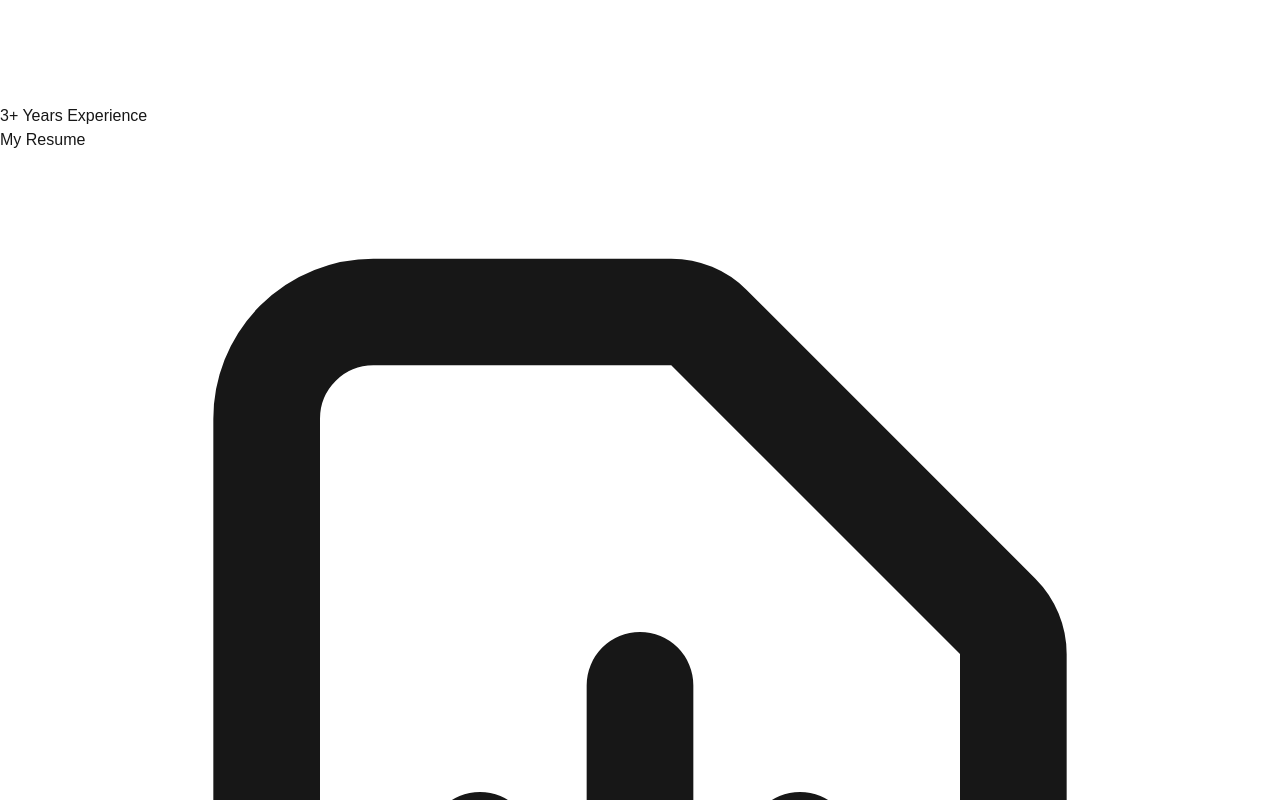
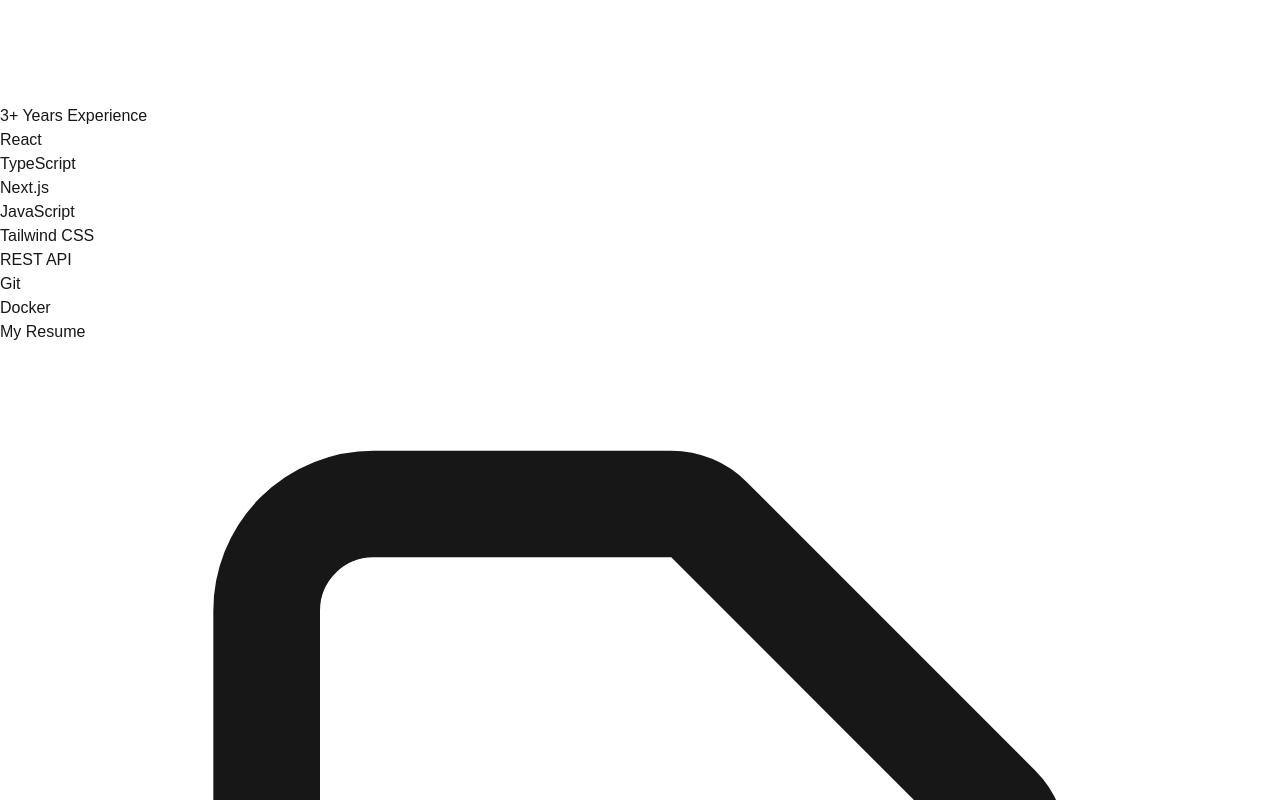
Before and after one commit to Yash-Soni/my-portfolio, a Next.js app: page / in a window 1280 px wide. Shown: the part 2600-3400 px from the top of the page. Built offline with nearby package versions, Linux system fonts and the light colour scheme.

Commit message:
few changes in structure

```diff
--- a/src/app/components/Header.tsx
+++ b/src/app/components/Header.tsx
@@ -108,9 +108,56 @@ export default function Header() {
             <span className="text-gray-700 dark:text-gray-300">Freelance Available</span>
           </div> */}
         </div>
+        {/* Skills section */}
+        <div className="max-w-2xl mx-auto">
+          <div className="flex flex-wrap justify-center gap-6">
+            {[
+              "React", "TypeScript", "Next.js", "JavaScript", "Tailwind CSS", "REST API",
+              "Git", "Docker"
+            ].map((skill, index) => (
+              <span
+                key={skill}
+                className={`
+                  px-4 py-2 rounded-full text-sm relative overflow-hidden
+                  bg-gradient-to-r from-blue-500/10 to-purple-500/10
+                  dark:from-blue-500/20 dark:to-purple-500/20
+                  text-gray-700 dark:text-gray-200
+                  hover:scale-110 hover:shadow-lg hover:shadow-blue-500/20
+                  transform transition-all duration-300 ease-in-out
+                  border border-blue-200/30 dark:border-purple-500/30
+                  backdrop-blur-sm
+                `}
+                style={{
+                  animation: `fadeInUp 0.5s ease-out ${index * 0.1}s both`
+                }}
+              >
+                <span className="relative z-10">{skill}</span>
+                <div
+                  className={`absolute inset-0 bg-gradient-to-r from-blue-600/0 to-purple-600/0
+                            hover:from-blue-600/10 hover:to-purple-600/10
+                            dark:hover:from-blue-400/20 dark:hover:to-purple-400/20
+                            transition-all duration-300`}
+                />
+              </span>
+            ))}
+          </div>
+        </div>
 
         <ResumeButton />
       </div>
+
+      <style jsx>{`
+        @keyframes fadeInUp {
+          from {
+            opacity: 0;
+            transform: translateY(20px);
+          }
+          to {
+            opacity: 1;
+            transform: translateY(0);
+          }
+        }
+      `}</style>
     </section>
   );
 }
--- a/src/app/components/Projects.tsx
+++ b/src/app/components/Projects.tsx
@@ -1,7 +1,14 @@
+import Link from 'next/link';
 import ProjectCard from './ProjectCard';
 
 export default function Projects() {
   const projects = [
+    {
+      title: "Internal Tool for Website Editing",
+      description: "Built an internal tool for our editing team to edit our clients' websites.",
+      technologies: ["React", "TypeScript", "TailwindCSS"],
+      link: "https://raft-staging.zoca.ai",
+    },
     {
       title: "Built Website Templates",
       description: "Built a few website templates for our SMBs clients, so that they can easily get onboard their offline business to online business.",
@@ -9,13 +16,13 @@ export default function Projects() {
       liveUrl: "https://fusion.zoca.com",
       // github: "https://github.com/yourusername/project1",
     },
-    {
-      title: "First Run Experience",
-      description: "Built a setup guide for our product, so that our clients can get started with our product on their own after onboarding.",
-      technologies: ["React.js", "TypeScript"],
-      link: "https://project2.com",
-      github: "https://github.com/yourusername/project2",
-    },
+    // {
+    //   title: "First Run Experience",
+    //   description: "Built a setup guide for our product, so that our clients can get started with our product on their own after onboarding.",
+    //   technologies: ["React.js", "TypeScript"],
+    //   link: "https://project2.com",
+    //   github: "https://github.com/yourusername/project2",
+    // },
     // {
     //   title: "Project 2",
     //   description: "A brief description of project 2",
@@ -36,6 +43,11 @@ export default function Projects() {
           <ProjectCard key={index} {...project} />
         ))}
       </div>
+      <div className="flex justify-center mt-6">
+        <Link href="/projects" className="text-blue-500 hover:text-blue-600">
+          View All Projects
+        </Link>
+      </div>
     </section>
   );
 }
--- a/src/app/page.tsx
+++ b/src/app/page.tsx
@@ -11,7 +11,7 @@ export default function Home() {
         <Experience />
         <Projects />
 
-        <section className="py-10 px-6 backdrop-blur-md bg-white/50 dark:bg-gray-800/50 rounded-xl shadow-lg mb-8">
+        {/* <section className="py-10 px-6 backdrop-blur-md bg-white/50 dark:bg-gray-800/50 rounded-xl shadow-lg mb-8">
           <h2 className="text-2xl font-bold mb-6 border-b pb-2 border-gray-200 dark:border-gray-700">
             Skills
           </h2>
@@ -25,7 +25,7 @@ export default function Home() {
               </span>
             ))}
           </div>
-        </section>
+        </section> */}
       </main>
     </div>
   );
--- a/src/app/projects/page.tsx
+++ b/src/app/projects/page.tsx
@@ -8,6 +8,12 @@ interface Project {
 
 export default function Projects() {
   const projects: Project[] = [
+    {
+      title: "Internal Tool for Website Editing",
+      description: "Built an internal tool for our editing team to edit our clients' websites.",
+      technologies: ["React", "TypeScript", "TailwindCSS"],
+      link: "https://raft-staging.zoca.ai",
+    },
     {
       title: "Built Website Templates",
       description: "Built a few website templates for our SMBs clients, so that they can easily get onboard their offline business to online business.",
```
